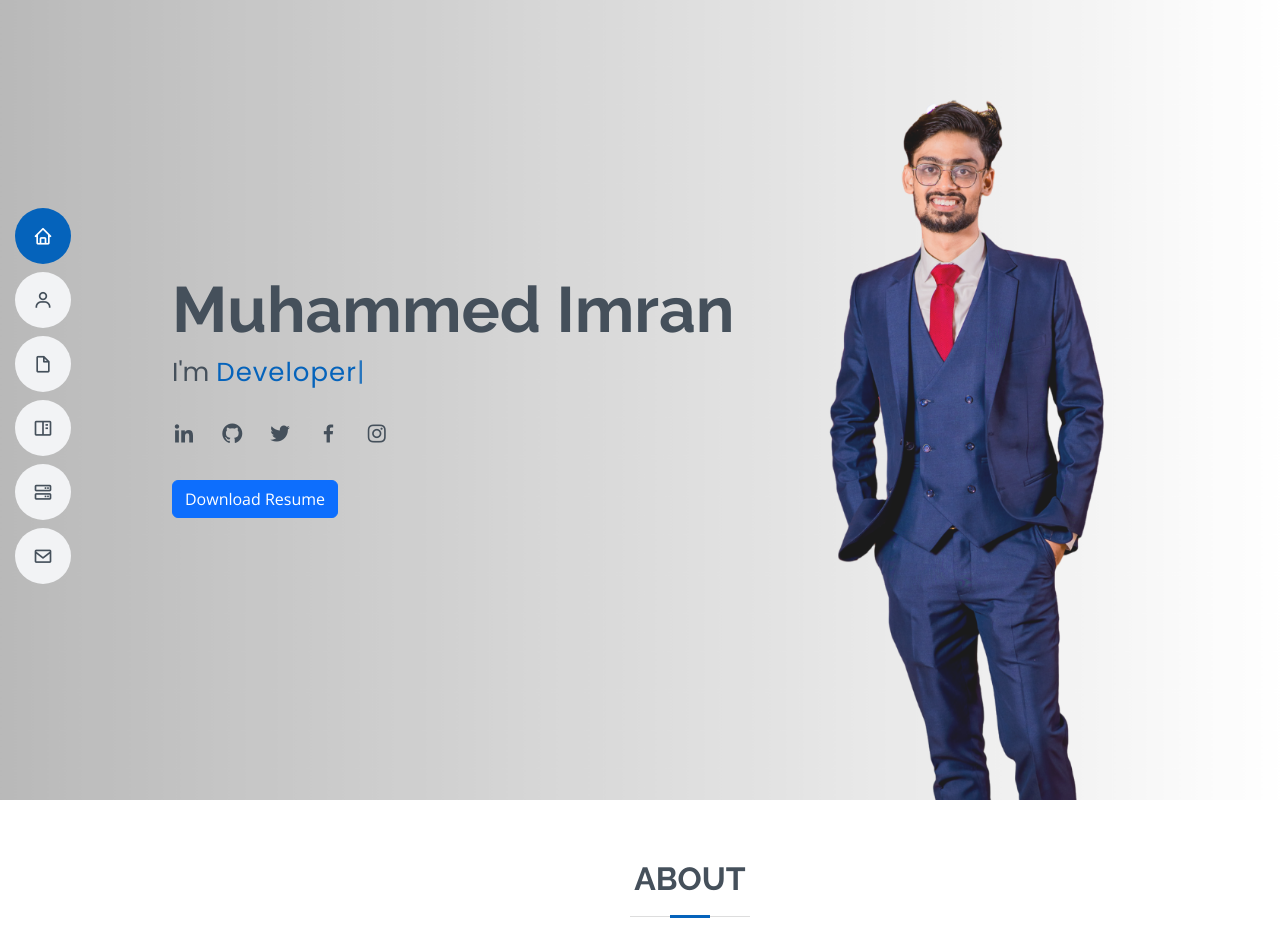
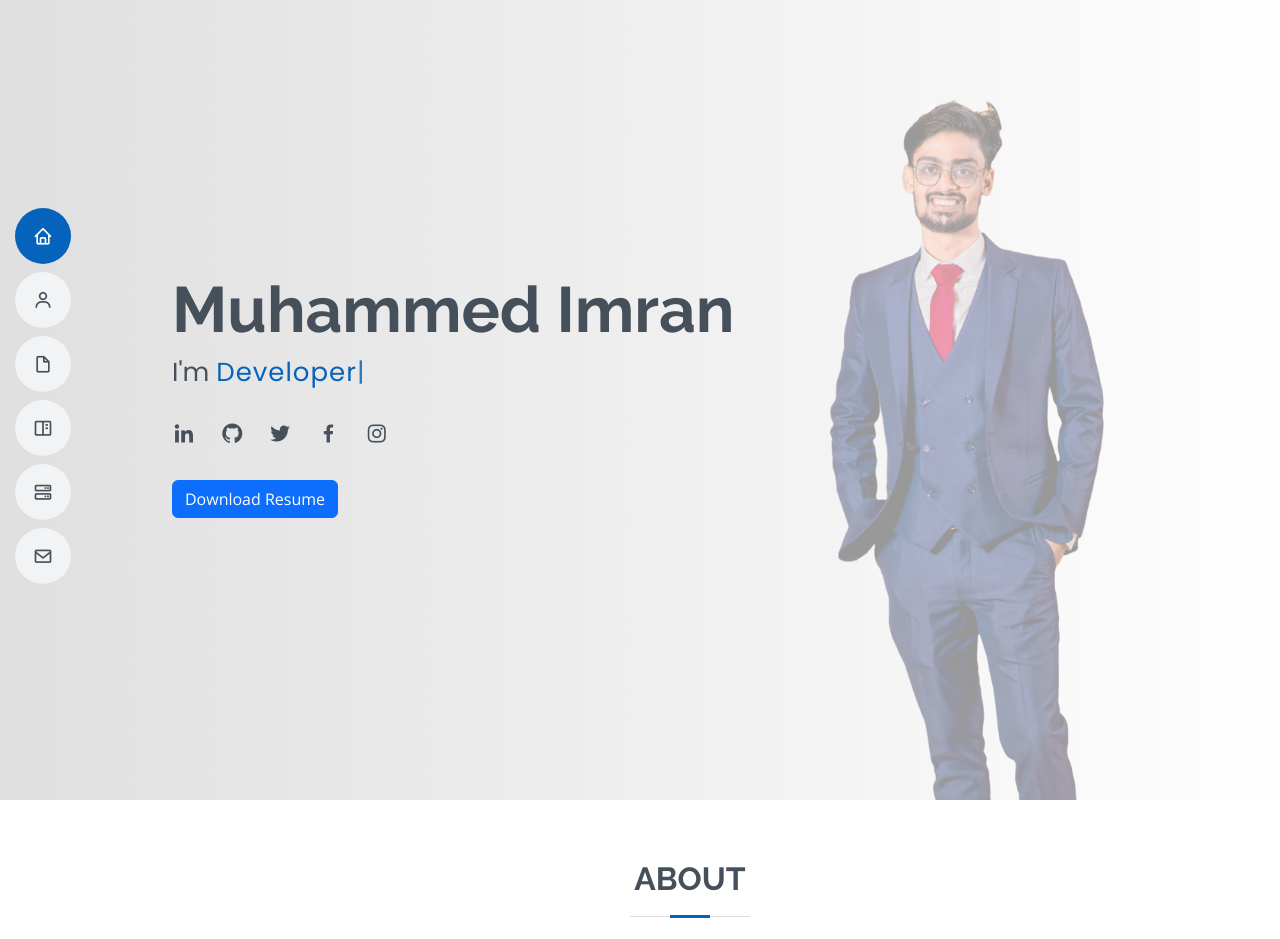
Before and after one commit to imranctc/convert_html_to_django, a Django app: page / in a window 1280 px wide. Shown: the top 939 px of the page. Run offline with Django 4.2, Linux system fonts and the light colour scheme; some libraries are stand-ins or nearby versions.

Commit message:
chenge in index header image

```diff
--- a/main/static/assets/css/style.css
+++ b/main/static/assets/css/style.css
@@ -287,7 +287,7 @@ h6 {
 
 #hero:before {
   content: "";
-  background: rgba(255, 255, 255, 0.1);
+  background: rgba(255, 255, 255, 0.6);
   position: absolute;
   bottom: 0;
   top: 0;
--- a/main/templates/index.html
+++ b/main/templates/index.html
@@ -269,7 +269,7 @@
 
         <div class="row">
           <div class="col-lg-6">
-            <h3 class="resume-title">Sumary</h3>
+            <h3 class="resume-title">Summary</h3>
             <div class="resume-item pb-0">
               <h4>Muhammed Imran</h4>
               <p><em>As a self-motivated and intuitive problem
```
